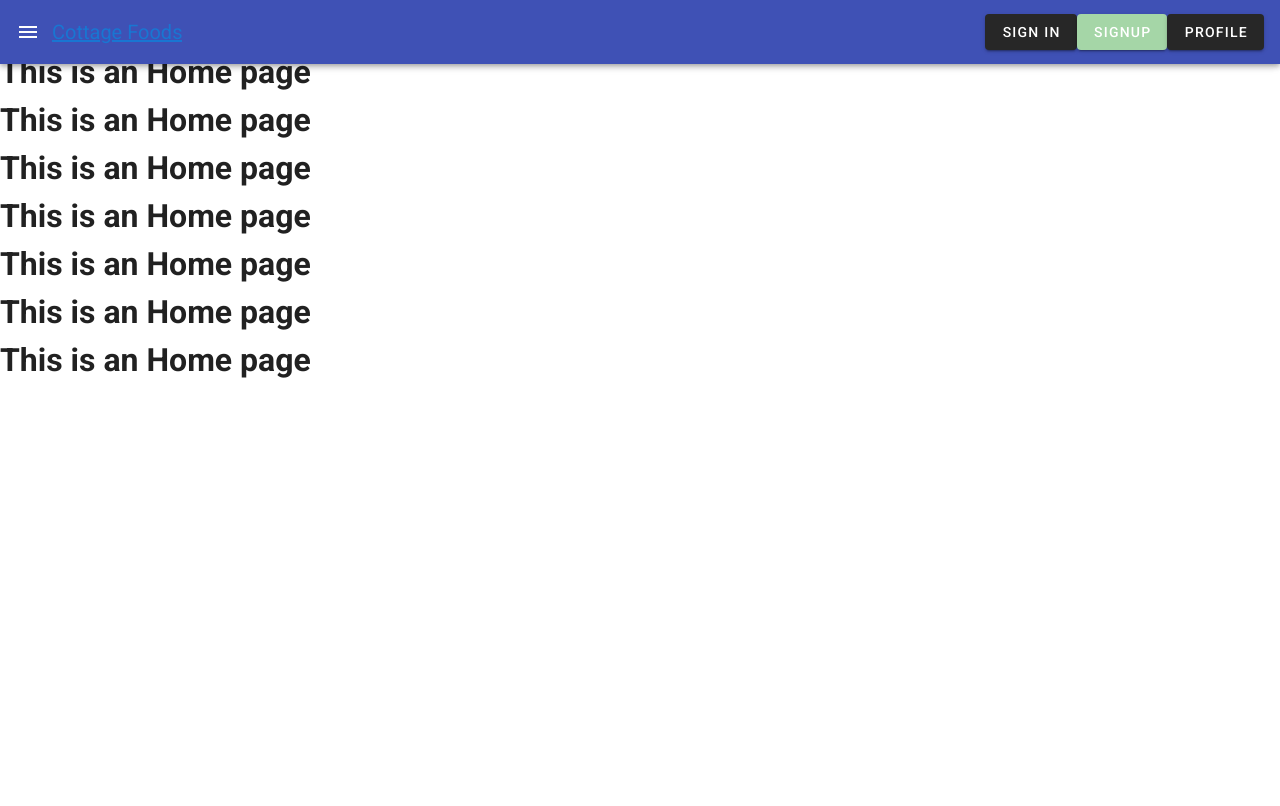
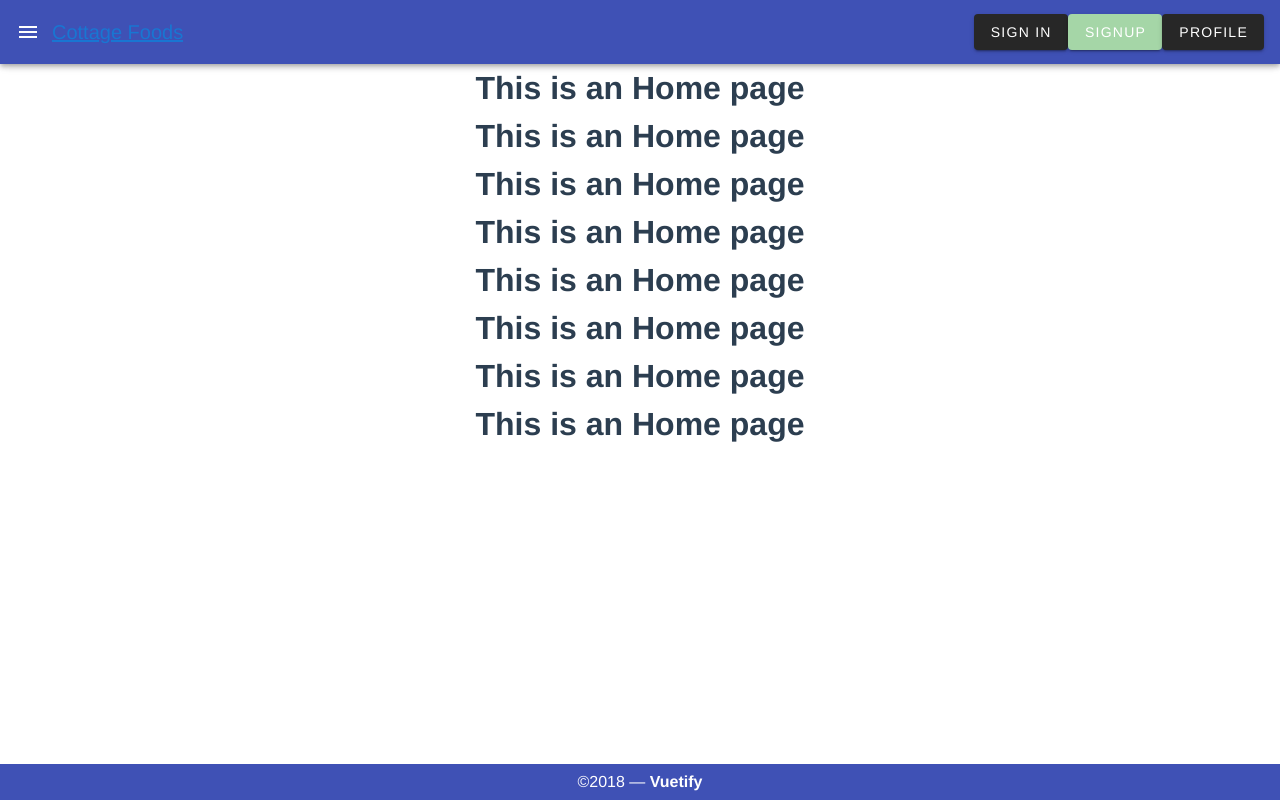
Before and after one commit to omarclzd/vue-project, a Vue app: page / in a window 1280 px wide. Built offline with nearby package versions, Linux system fonts and the light colour scheme.

Commit message:
adds footer

```diff
--- a/src/App.vue
+++ b/src/App.vue
@@ -1,20 +1,32 @@
 <template>
   <v-app id="app">
     <app-navigation></app-navigation>
-    <router-view />
+    <v-content>
+      <router-view />
+    </v-content>
+    <app-footer></app-footer>
   </v-app>
 </template>
 
 <script>
 import AppNavigation from "@/components/AppNavigation";
+import AppFooter from "@/components/AppFooter";
 
 export default {
   name: "App",
   components: {
-    AppNavigation
-  },
-  data: () => ({
-    //
-  })
+    AppNavigation,
+    AppFooter
+  }
 };
 </script>
+
+<style>
+#app {
+  font-family: "Avenir", Helvetica, Arial, sans-serif;
+  -webkit-font-smoothing: antialiased;
+  -moz-osx-font-smoothing: grayscale;
+  text-align: center;
+  color: #2c3e50;
+}
+</style>
--- /dev/null
+++ b/src/components/AppFooter.vue
@@ -0,0 +1,17 @@
+<template>
+  <v-footer height="auto" color="indigo">
+    <v-layout row wrap justify-center>
+      <v-btn v-for="link in links" :key="link" color="white" flat>{{ link }}</v-btn>
+      <v-flex xs12 py-3 text-xs-center white--text>
+        &copy;2018 —
+        <strong class="text-center">Vuetify</strong>
+      </v-flex>
+    </v-layout>
+  </v-footer>
+</template>
+
+<script>
+export default {
+  name: "AppFooter"
+};
+</script>
```
